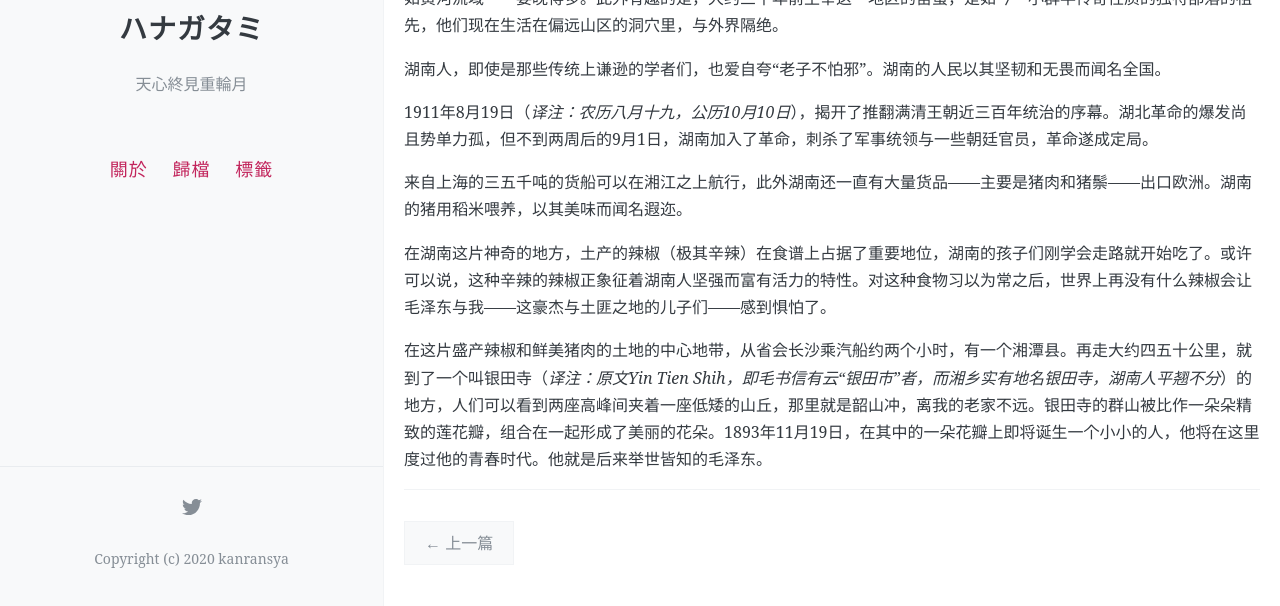
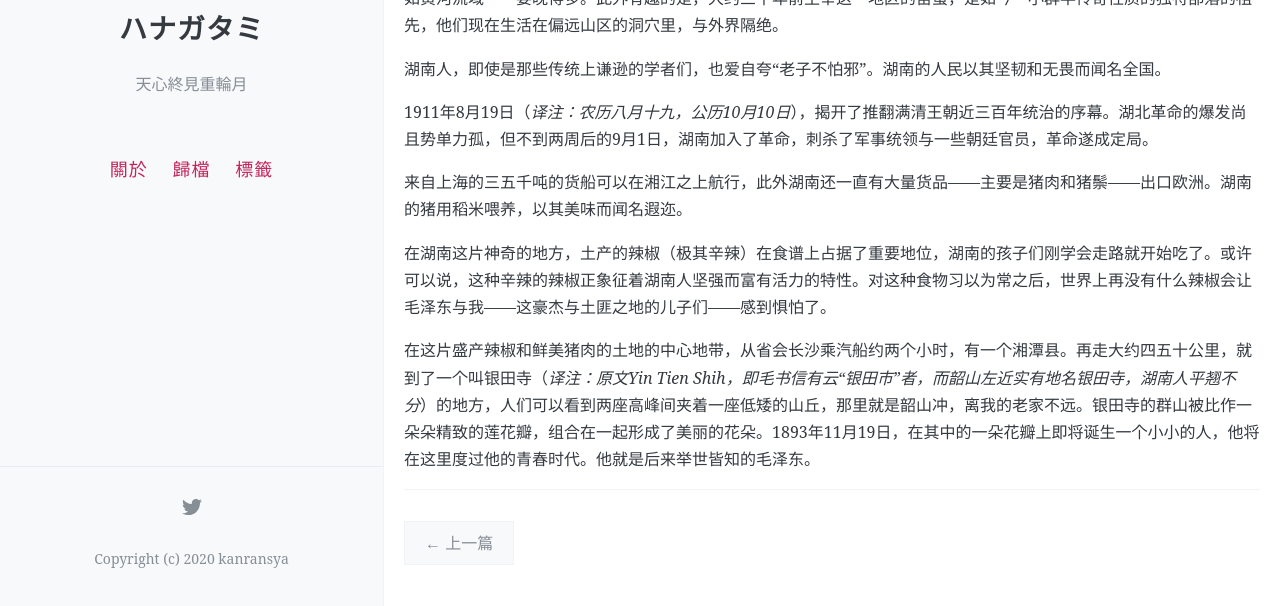
Before and after one commit to kanransya/nami-jetcoaster, a Jekyll site: the page built from _posts/2021-07-07-01HunanLandofHeroesandBrigands.md, in a window 1280 px wide and 900 px high, scrolled down 591 px, cut to the strip 294-900 px from the top of the window. Built offline with Jekyll 4.4.1, drawn with Linux system fonts in a browser that asks for light colours; comment, search, counter and statistics services are not loaded.

Commit message:
Update 2021-07-07-01HunanLandofHeroesandBrigands.md

```diff
--- a/_posts/2021-07-07-01HunanLandofHeroesandBrigands.md
+++ b/_posts/2021-07-07-01HunanLandofHeroesandBrigands.md
@@ -36,4 +36,4 @@ tags: [長沙散伙人,個人漢化,我與毛一起做乞丐,蕭子昇]
 
 在湖南这片神奇的地方，土产的辣椒（极其辛辣）在食谱上占据了重要地位，湖南的孩子们刚学会走路就开始吃了。或许可以说，这种辛辣的辣椒正象征着湖南人坚强而富有活力的特性。对这种食物习以为常之后，世界上再没有什么辣椒会让毛泽东与我——这豪杰与土匪之地的儿子们——感到惧怕了。
 
-在这片盛产辣椒和鲜美猪肉的土地的中心地带，从省会长沙乘汽船约两个小时，有一个湘潭县。再走大约四五十公里，就到了一个叫银田寺（*译注：原文Yin Tien Shih，即毛书信有云“银田市”者，而湘乡实有地名银田寺，湖南人平翘不分*）的地方，人们可以看到两座高峰间夹着一座低矮的山丘，那里就是韶山冲，离我的老家不远。银田寺的群山被比作一朵朵精致的莲花瓣，组合在一起形成了美丽的花朵。1893年11月19日，在其中的一朵花瓣上即将诞生一个小小的人，他将在这里度过他的青春时代。他就是后来举世皆知的毛泽东。
+在这片盛产辣椒和鲜美猪肉的土地的中心地带，从省会长沙乘汽船约两个小时，有一个湘潭县。再走大约四五十公里，就到了一个叫银田寺（*译注：原文Yin Tien Shih，即毛书信有云“银田市”者，而韶山左近实有地名银田寺，湖南人平翘不分*）的地方，人们可以看到两座高峰间夹着一座低矮的山丘，那里就是韶山冲，离我的老家不远。银田寺的群山被比作一朵朵精致的莲花瓣，组合在一起形成了美丽的花朵。1893年11月19日，在其中的一朵花瓣上即将诞生一个小小的人，他将在这里度过他的青春时代。他就是后来举世皆知的毛泽东。
```
